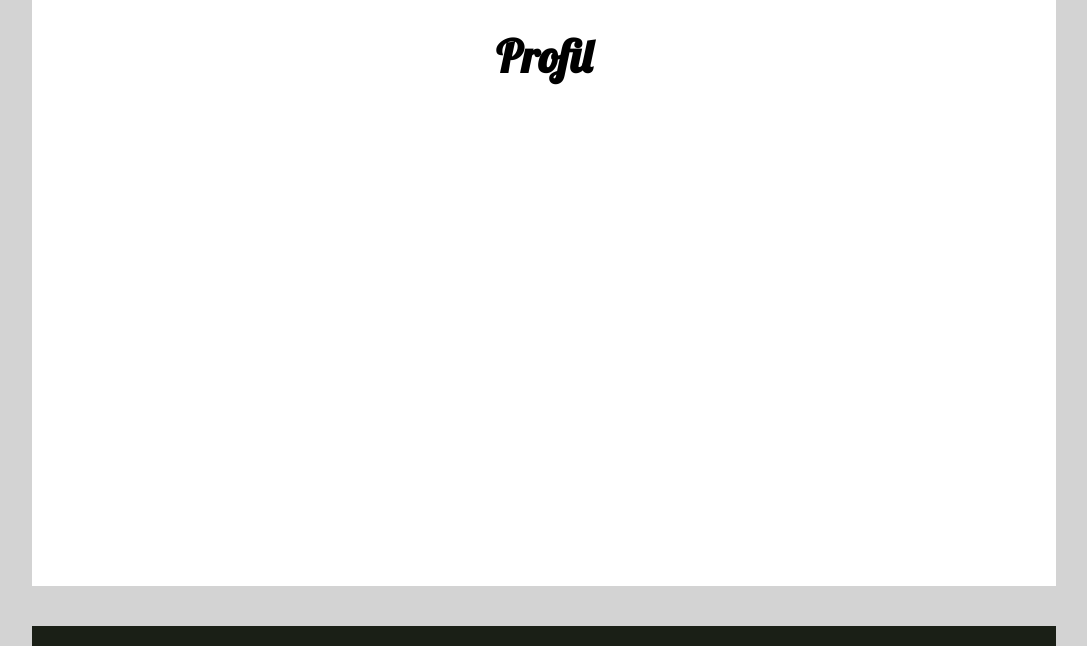
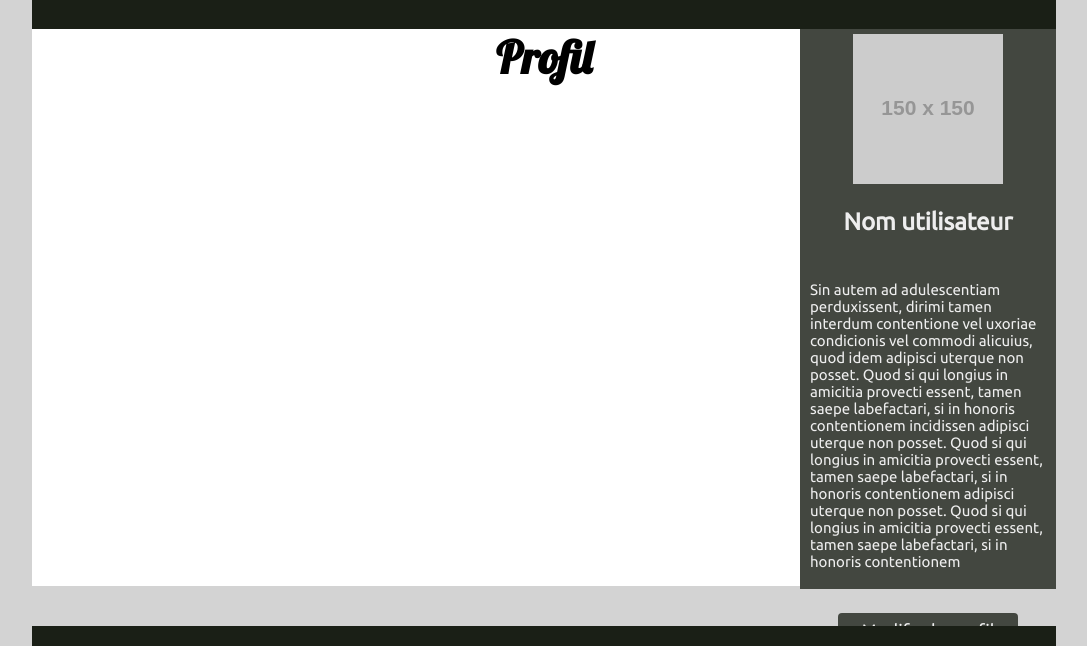
Before and after one commit to yannis94/eSDFront, a plain HTML site: page index.html in a window 1280 px wide. Shown: the part 874-1520 px from the top of the page, without its empty margins (96-1183 px from the left). Drawn offline with Linux system fonts and the light colour scheme; placeholder pictures from the web are drawn by us; a web font is replaced by a local one.

Commit message:
upgrade section2

```diff
--- a/index.html
+++ b/index.html
@@ -39,13 +39,52 @@
 
 		<section class="section2">
 
-			<div class="header">
+			<div class="haut">
 
-				<p>eSDFront</p>
+				<div class="header">
+
+					<p>eSDFront</p>
+
+				</div>
 
 			</div>
 
-			<h1>Profil</h1>
+
+
+
+			<div class="bas">
+
+				<div class="gauche">
+				</div>
+
+				<div class="centre">
+					<h1>Profil</h1>
+				</div>
+
+				<div class="droite">
+
+					<div class="tof-utilisateur">
+						<img src="https://fakeimg.pl/150x150/?text=utilisateur">
+					</div>
+
+					<div class="description">
+						<h2>Nom utilisateur</h2>
+
+						<div class="descr-bas">
+
+
+							<p>Sin autem ad adulescentiam perduxissent, dirimi tamen interdum contentione vel uxoriae condicionis vel commodi alicuius, quod idem adipisci uterque non posset. Quod si qui longius in amicitia provecti essent, tamen saepe labefactari, si in honoris contentionem incidissen adipisci uterque non posset. Quod si qui longius in amicitia provecti essent, tamen saepe labefactari, si in honoris contentionem adipisci uterque non posset. Quod si qui longius in amicitia provecti essent, tamen saepe labefactari, si in honoris contentionem</p>
+								</br>
+							<button>Modifer le profil</button>
+
+						</div>
+
+					</div>
+
+
+				</div>
+
+			</div>
 
 		</section>
 
--- a/style.css
+++ b/style.css
@@ -17,8 +17,17 @@ section {
 
 
 h1{
+	display: flex;
+	justify-content: center;
 	font-size: 45px;
 	font-family: 'Lobster', cursive;
+	width: 30%;
+	margin: 0px;
+}
+
+h2 {
+	font-family: 'Ubuntu', sans-serif;
+	color: #EEEEEE;
 }
 
 .section1 {
@@ -62,9 +71,6 @@ h1{
 }
 
 .section2 {
-	display: flex;
-	flex-direction: column;
-	align-items: center;
 	width: 80%;
 	height: 700px;
 }
@@ -101,6 +107,7 @@ h1{
 	padding: 40px;
 	background: #434740;
 	border-radius: 6px;
+	margin-top: 100px;
 }
 
 .connexion button {
@@ -110,3 +117,77 @@ h1{
 	font-family: 'Ubuntu', sans-serif;
 	font-size: 20px;
 }
+
+
+.haut {
+	display: flex;
+	flex-direction: column;
+	align-items: center;
+}
+
+.bas {
+	display: flex;
+	justify-content: space-between;
+	height: 80%;
+	width: 100%;
+}
+
+
+.gauche {
+	width: 25%;
+}
+
+.centre {
+	width: 50%;
+	display: flex;
+	justify-content: center;
+}
+.droite {
+	width: 25%;
+	height: 100%;
+	display: flex;
+	flex-direction: column;
+	align-items: center;
+	background: #434740;
+}
+.description {
+	height: 100%;
+	display: flex;
+	flex-direction: column;
+	align-items: center;
+}
+
+.descr-bas {
+	height: 100%;
+	display: flex;
+	flex-direction: column;
+	align-items: center;
+	justify-content: space-between;
+}
+
+.droite p {
+	font-family: 'Ubuntu', sans-serif;
+	font-size: 15px;
+	color: #EEEEEE;
+	padding: 10px;
+}
+
+.droite button {
+	width: 70%;
+	border: 0px;
+	padding: 7px;
+	background: #434740;
+	color: #EEEEEE;
+	font-family: 'Ubuntu', sans-serif;
+	font-size: 18px;
+	margin-bottom: 10px;
+	border-radius: 4px;
+}
+
+.droite button:hover {
+	background: #6A6A6A;
+}
+
+.tof-utilisateur {
+	margin-top: 5px;
+}
```
